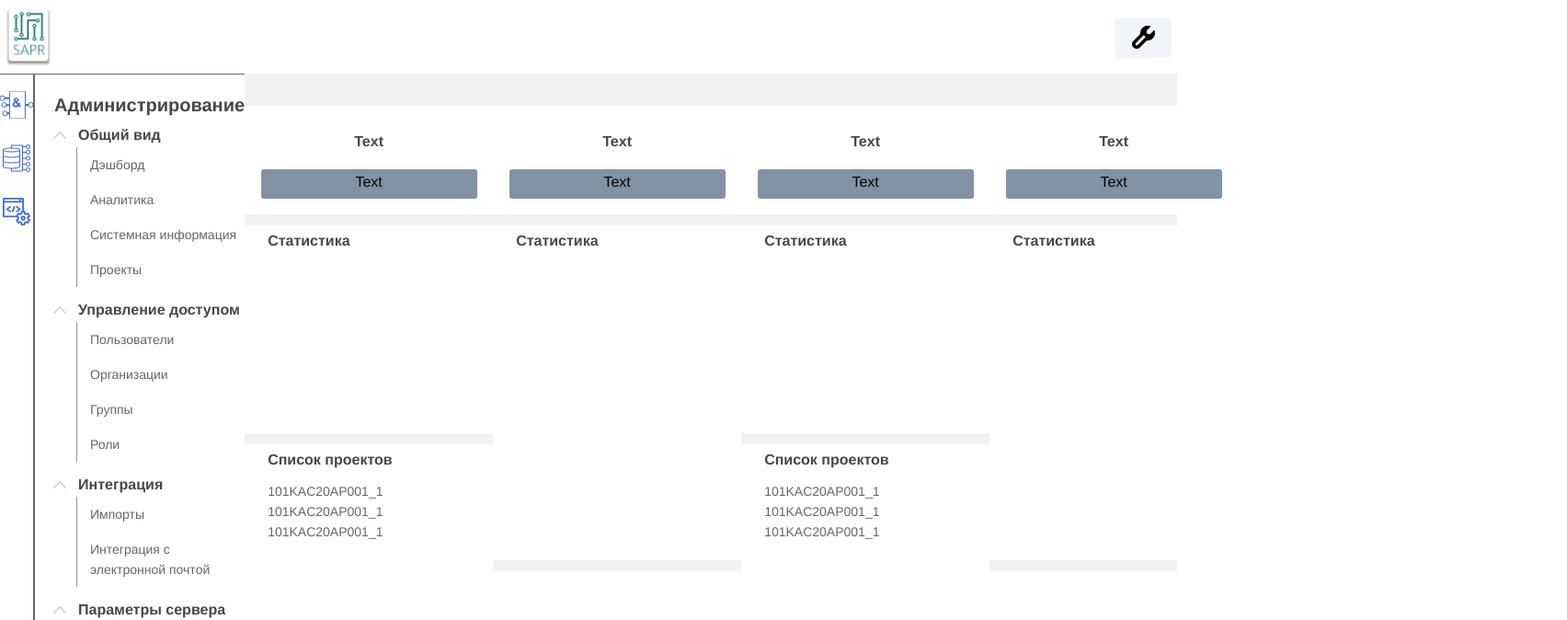
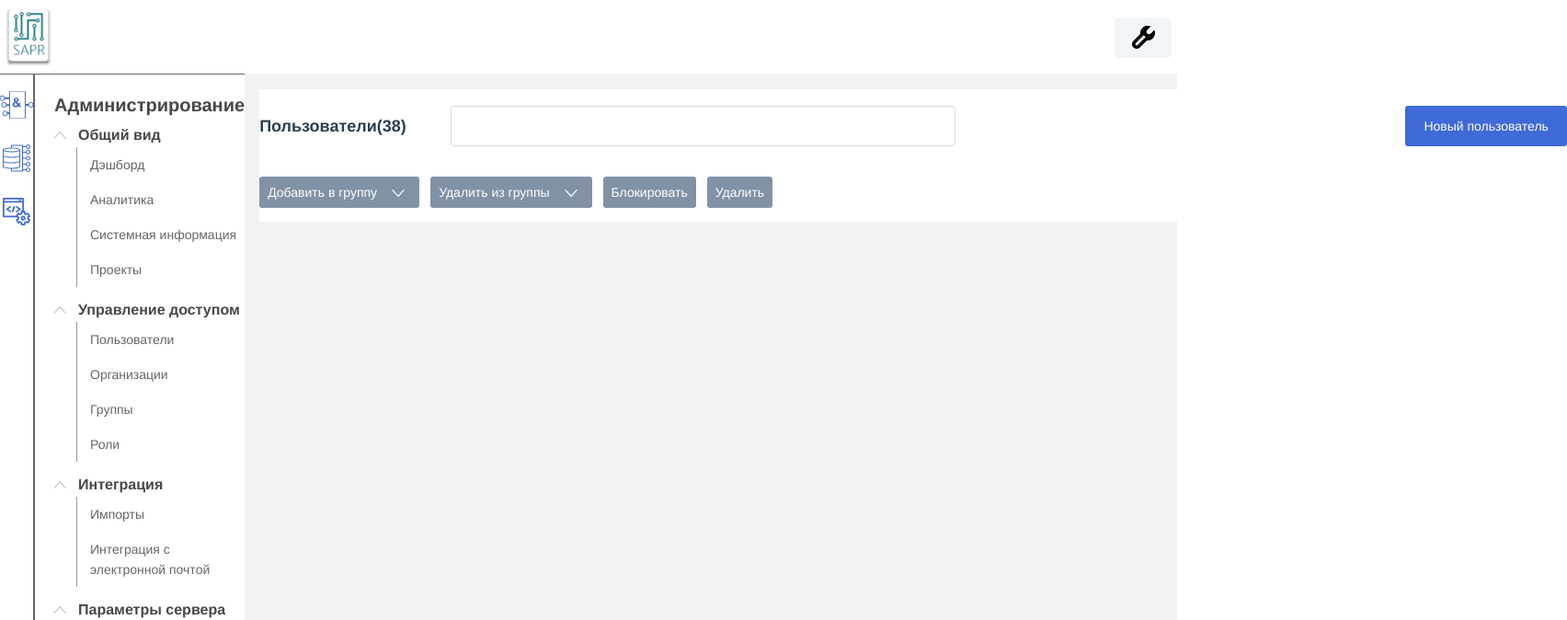
Before and after one commit to NickLobanov/fizpribor, a Vue app: page / in a window 1280 px wide. Shown: the top 674 px of the page at 92% size, 1704 px wide, since content can reach past the window. Built offline with nearby package versions, Linux system fonts and the light colour scheme.

Commit message:
create accessMenuHeader

```diff
--- a/src/App.vue
+++ b/src/App.vue
@@ -4,7 +4,7 @@
     <main class="main">
       <ModulePanel />
       <NavPanel />
-      <Dashboard />
+      <UsersMenu />
     </main>
   </div>
 </template>
@@ -13,7 +13,8 @@
 import Header from '@/components/Header.vue'
 import ModulePanel from '@/components/ModulePanel.vue'
 import NavPanel from '@/components/NavPanel.vue'
-import Dashboard from '@/components/Dashboard.vue'
+//import Dashboard from '@/components/Dashboard.vue'
+import UsersMenu from '@/components/UsersMenu.vue'
 
 export default {
   name: 'App',
@@ -21,7 +22,8 @@ export default {
    Header,
    ModulePanel,
    NavPanel,
-   Dashboard
+   //Dashboard,
+   UsersMenu
   }
 }
 </script>
--- /dev/null
+++ b/src/components/AccessMenuHeader.vue
@@ -0,0 +1,103 @@
+<template>
+    <div class="menu-header">
+        <div class="menu-header__search">
+            <h2 class="menu-header__title">Пользователи(38)</h2>
+            <input class="menu-header__input"/>
+            <button class="menu-header__add-btn">Новый пользователь</button>
+        </div>
+        <div class="menu-header__controllers">
+            <button class="menu-header__button menu-header__button_selector">Добавить в группу</button>
+            <button class="menu-header__button menu-header__button_selector">Удалить из группы</button>
+            <button class="menu-header__button ">Блокировать</button>
+            <button class="menu-header__button">Удалить</button>
+        </div>
+    </div>
+</template>
+
+<script>
+    export default {
+
+    }
+</script>
+
+<style scoped>
+    .menu-header {
+        background-color: #ffffff;
+        display: flex;
+        flex-direction: column;
+    }
+
+    .menu-header__search {
+        display: flex;
+        align-items: center;
+        justify-content: space-between;
+        width: 1422px;
+        margin: 0 auto;
+        padding-top: 18px;
+        margin-bottom: 33px;
+    }
+
+    .menu-header__title {
+        font-size: 18px;
+        line-height: 20px;
+    }
+
+    .menu-header__input {
+        padding: 0;
+        margin: 0;
+        height: 44px;
+        width: 549px;
+        border: 1px solid #D9D9D9;
+        border-radius: 4px;
+        box-sizing: border-box;
+        margin-right: 440px;
+    }
+
+    .menu-header__add-btn {
+        font-size: 14px;
+        line-height: 16px;
+        color: #ffffff;
+        width: 176px;
+        padding-top: 14px;
+        padding-bottom: 14px;
+        background-color: #3F6AD8;
+        border: none;
+        border-radius: 3px;
+    }
+
+    .menu-header__controllers {
+        display: flex;
+        width: 1422px;
+        margin: 0 auto;
+        margin-bottom: 15px;
+    }
+
+    .menu-header__button {
+        border: none;
+        background-color: #8292A5;
+        border-radius: 3px;
+        padding: 9px 9px 9px 9px;
+        font-size: 14px;
+        line-height: 16px;
+        margin-right: 12px;
+        color: #ffffff;
+    }
+
+    .menu-header__button_selector {
+        padding-right: 46px;
+        position: relative;
+    }
+
+    .menu-header__button_selector::after {
+        content: '';
+        display: block;
+        position: absolute;
+        top: 10px;
+        right: 15px;
+        width: 16px;
+        height: 16px;
+        background-image: url('../assets/whitearrow.svg');
+        background-position: center;
+        background-repeat: no-repeat;
+    }
+</style>
--- /dev/null
+++ b/src/components/UsersMenu.vue
@@ -0,0 +1,22 @@
+<template>
+    <section class="section">
+        <AccessMenuHeader />
+    </section>
+</template>
+
+<script>
+    import AccessMenuHeader from '@/components/AccessMenuHeader.vue'
+    export default {
+        components: {
+            AccessMenuHeader,
+        }
+    }
+</script>
+
+<style scoped>
+    .section {
+        width: 1447px;
+        padding-top: 17px;
+        padding-left: 16px;
+    }
+</style>
```
Also changed, not shown: src/assets/whitearrow.svg (added).
